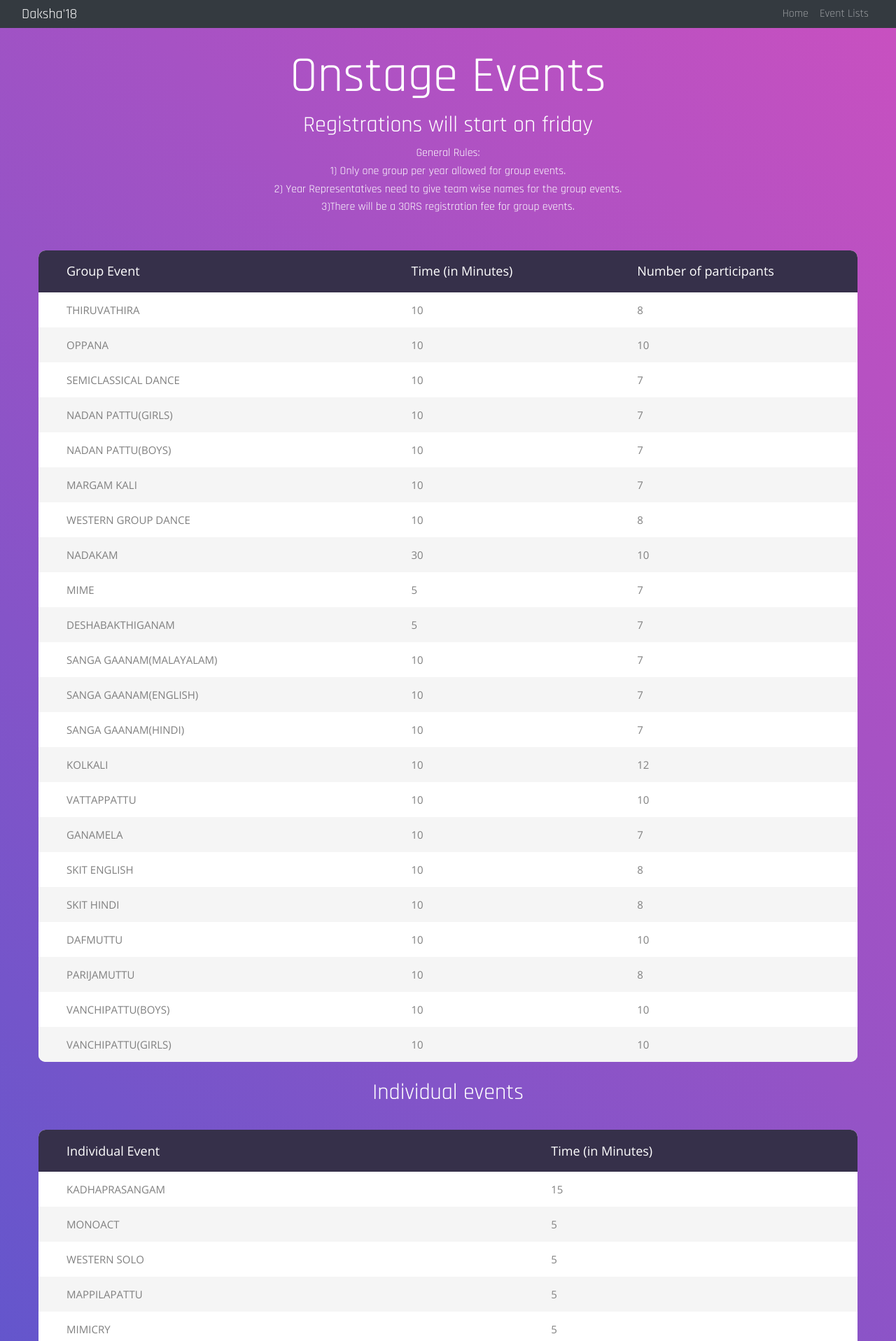
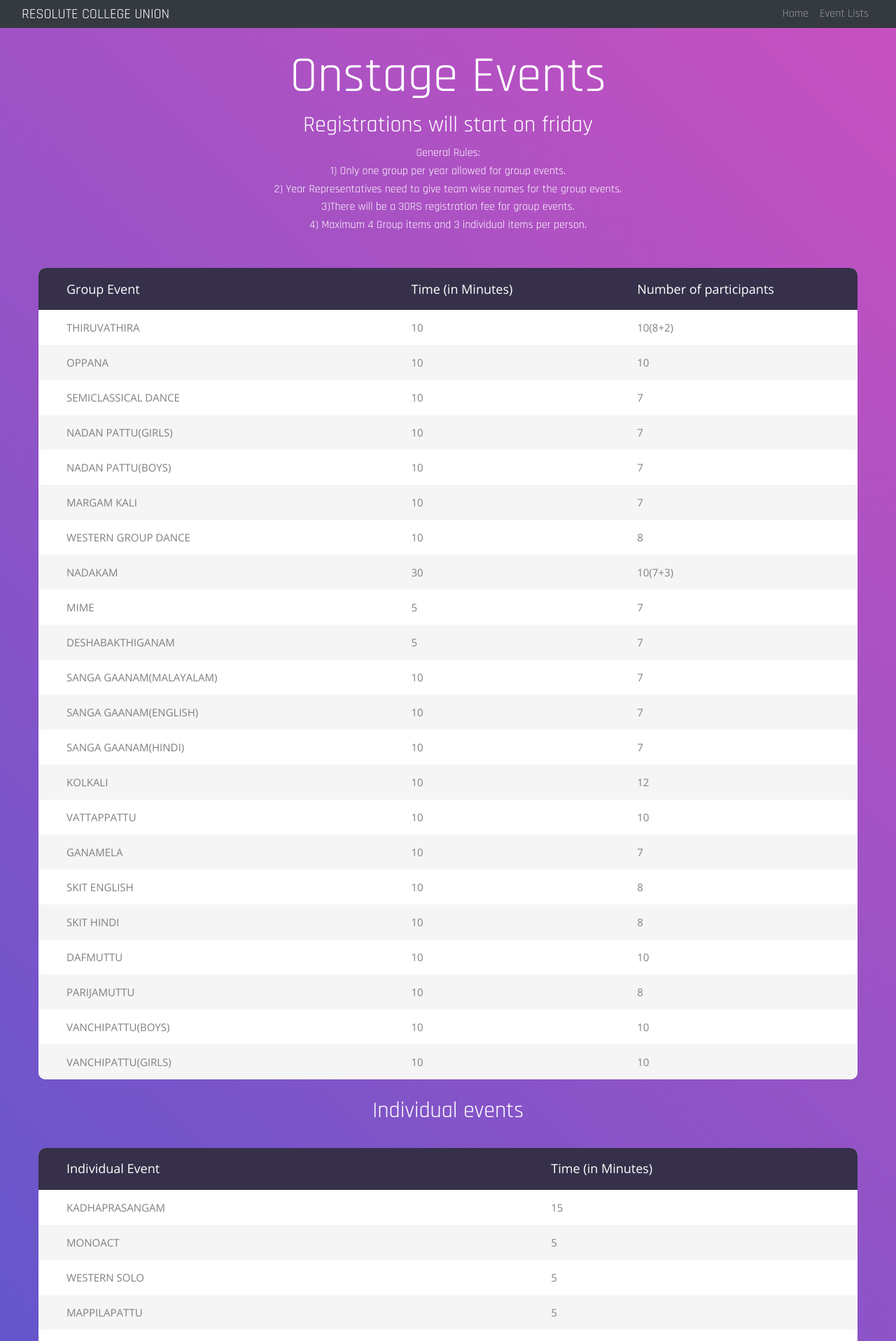
Before and after one commit to rejuls/daksha18, a Python web app: template templates/event_list/events.html in a window 1280 px wide. Shown: the top 1917 px of the page at 70% size. Run offline with Jinja, Linux system fonts and the light colour scheme; the template is opened without the code that fills it, so the values that code supplies are empty; some libraries are stand-ins or nearby versions.

Commit message:
UI changes

```diff
--- a/templates/css/style.css
+++ b/templates/css/style.css
@@ -367,4 +367,4 @@ nav a#openup {
 footer .container
 {
 display:none;
-}
+})
--- a/templates/event_list/css/main.css
+++ b/templates/event_list/css/main.css
@@ -278,7 +278,7 @@ tbody tr:hover {
     content: "Event";
   }
   table tbody tr td:nth-child(2):before {
-    content: "Time (in minutes)";
+    content: "Time";
   }
   table tbody tr td:nth-child(3):before {
     content: "Number Of Participants";
--- a/templates/event_list/events.html
+++ b/templates/event_list/events.html
@@ -28,13 +28,23 @@
   <script src="https://stackpath.bootstrapcdn.com/bootstrap/4.1.3/js/bootstrap.min.js" integrity="sha384-ChfqqxuZUCnJSK3+MXmPNIyE6ZbWh2IMqE241rYiqJxyMiZ6OW/JmZQ5stwEULTy" crossorigin="anonymous"></script>
   <link rel="shortcut icon" type="image/x-icon" href="/favicon.ico">
   <link href="https://fonts.googleapis.com/css?family=Rajdhani" rel="stylesheet">
-  <link rel="stylesheet" href="css/style.css">
+  <link rel="stylesheet" href="css/style.css?v=2">
+	<!-- Global site tag (gtag.js) - Google Analytics -->
+<script async src="https://www.googletagmanager.com/gtag/js?id=UA-129276229-1"></script>
+<script>
+  window.dataLayer = window.dataLayer || [];
+  function gtag(){dataLayer.push(arguments);}
+  gtag('js', new Date());
+
+  gtag('config', 'UA-129276229-1');
+</script>
+
 </head>
 <body>
 	<header>
                 <nav class="navbar navbar-expand-md navbar navbar-dark bg-dark navbar sticky-top">
                 <div class="container-fluid">
-              <span class="navbar-brand mb-0 h1" id="heading">Daksha'18</span>
+              <span class="navbar-brand mb-0 h1" id="heading">RESOLUTE COLLEGE UNION</span>
               <button class="navbar-toggler" type="button" data-toggle="collapse" data-target="#navbarResponsive">
                 <span class="navbar-toggler-icon"></span>
               </button>
@@ -64,7 +74,8 @@
 	<p class="display-5" id="event_list"> General Rules:<br>
 		1) Only one group per year allowed for group events.<br>
 		2) Year Representatives need to give team wise names for the group events.<br>
-		3)There will be a 30RS registration fee for group events.
+		3)There will be a 30RS registration fee for group events.<br>
+		4) Maximum 4 Group items and 3 individual items per person.
 </p>
 
 	<div class="limiter">
@@ -83,7 +94,7 @@
 								<tr>
 									<td class="column1">THIRUVATHIRA</td>
 									<td class="column2">10</td>
-									<td class="column3">8</td>
+									<td class="column3">10(8+2)</td>
 								</tr>
 								<tr>
 									<td class="column1">OPPANA</td>
@@ -119,7 +130,7 @@
 								<tr>
 									<td class="column1">NADAKAM</td>
 									<td class="column2">30</td>
-									<td class="column3">10</td>								</tr>
+								<td class="column3">10(7+3)</td>							</tr>
 								<tr>
 									<td class="column1">MIME</td>
 									<td class="column2">5</td>
@@ -285,7 +296,7 @@
 											</tr>
 											<tr>
 												<td class="column1">LIGHT MUSIC</td>
-												<td class="column2">10</td>
+												<td class="column2">5</td>
 											</tr>
 											<tr>
 												<td class="column1">CLASSICAL MUSIC</td>
```
Also changed, not shown: templates/index.html (+12 -2 lines).
